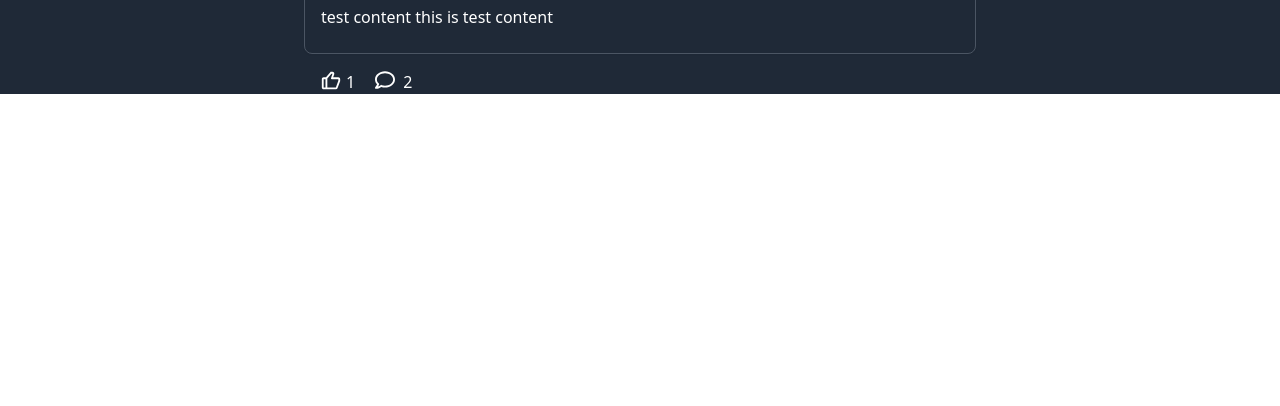
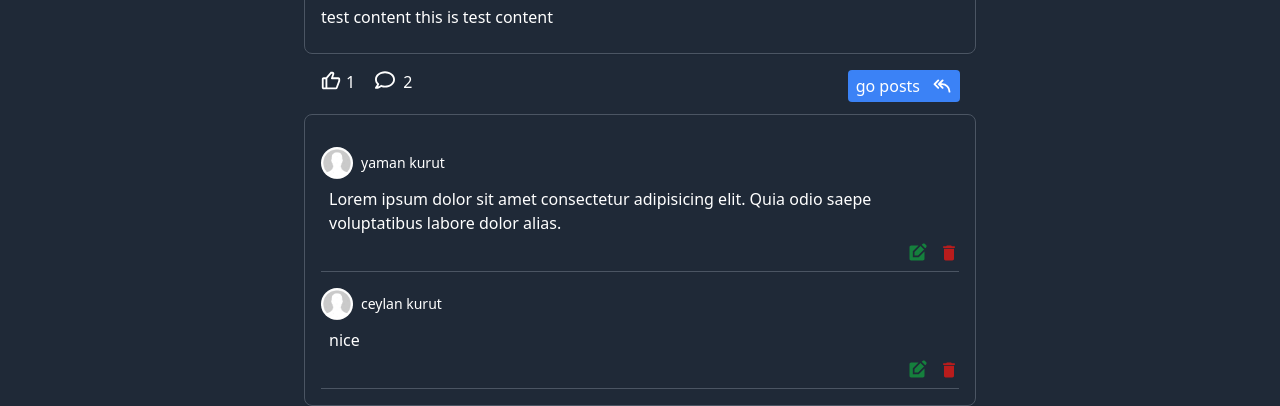
Before and after one commit to ibrahim-kurut/fullstack_blog_project, a React (Create React App) app in the folder frontend/: page /post/1 in a window 1280 px wide. Shown: the part 711-1117 px from the top of the page. Before the commit the page ends 805 px from the top, so only its background shows below. Built offline with nearby package versions, Linux system fonts and the light colour scheme.

Commit message:
create Comment List

```diff
--- /dev/null
+++ b/frontend/src/components/post_comp/CommentList.jsx
@@ -0,0 +1,44 @@
+import React from 'react'
+import { MdEditSquare, MdDelete } from "react-icons/md";
+
+const CommentList = ({ post }) => {
+    const comments = post?.comments
+
+    return (
+        <div className="container mx-auto border mt-3 border-gray-600 rounded-lg p-4 shadow-sm w-full max-w-2xl">
+            {
+                comments && comments.map((comment, i) => {
+                    return (
+                        <div
+                            key={i}
+                            className="border-b border-gray-600 py-2"
+                        >
+                            <div>
+                                <div className="flex gap-2 items-center h-8 py-6">
+                                    <div className="w-8 h-8 rounded-full overflow-hidden">
+                                        <img src="../../../assets/img/user_img.jpg" alt="user name" />
+                                    </div>
+                                    <p className="text-sm">{comment.username}</p>
+                                </div>
+                                <p className="pl-2">{comment.content}</p>
+                                <div className="flex justify-end gap-3 pl-2 pt-2 text-xl">
+                                    <p className="text-green-700 cursor-pointer">
+                                        <MdEditSquare />
+                                    </p>
+                                    <p className="text-red-700 cursor-pointer">
+                                        <MdDelete />
+                                    </p>
+                                </div>
+                            </div>
+                        </div>
+                    )
+                })
+            }
+
+        </div>
+
+
+    )
+}
+
+export default CommentList
--- a/frontend/src/data.js
+++ b/frontend/src/data.js
@@ -7,13 +7,13 @@ const posts = [
             {
                 "id": 1,
                 "username": "yaman kurut",
-                "content": "nice",
+                "content": "Lorem ipsum dolor sit amet consectetur adipisicing elit. Quia odio saepe voluptatibus labore dolor alias.",
                 "created_at": "2024-12-18T09:02:52.830039Z",
                 "post": 1
             },
             {
                 "id": 2,
-                "username": "yaman kurut",
+                "username": "ceylan kurut",
                 "content": "nice",
                 "created_at": "2024-12-18T09:02:52.830039Z",
                 "post": 1
--- a/frontend/src/pages/PostDetail.jsx
+++ b/frontend/src/pages/PostDetail.jsx
@@ -1,9 +1,11 @@
 import React from 'react'
-import { useParams } from 'react-router-dom'
+import { Link, useParams } from 'react-router-dom'
 import posts from '../data'
 
 import { BiLike } from "react-icons/bi";
 import { FaRegComment } from "react-icons/fa";
+import { PiArrowBendDoubleUpLeftBold } from "react-icons/pi";
+import CommentList from '../components/post_comp/CommentList';
 
 const PostDetail = () => {
     const { id } = useParams()
@@ -51,6 +53,14 @@ const PostDetail = () => {
                         <span>{post?.comments?.length}</span>
                     </button>
                 </div>
+                <Link to="/posts" className="flex items-center gap-3 bg-blue-500 px-2 py-1 rounded">
+                    <span>go posts</span>
+                    <PiArrowBendDoubleUpLeftBold size={20} />
+                </Link>
+            </div>
+            {/* conmment list */}
+            <div className="px-4">
+                <CommentList post={post} />
             </div>
 
         </div>
```
Also changed, not shown: frontend/public/assets/img/user_img.jpg (added).
